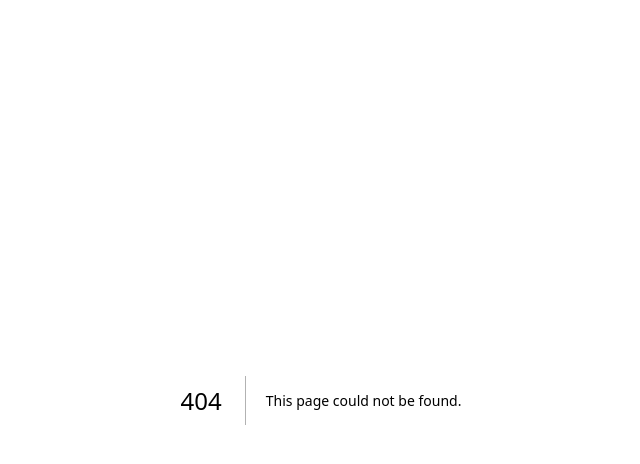
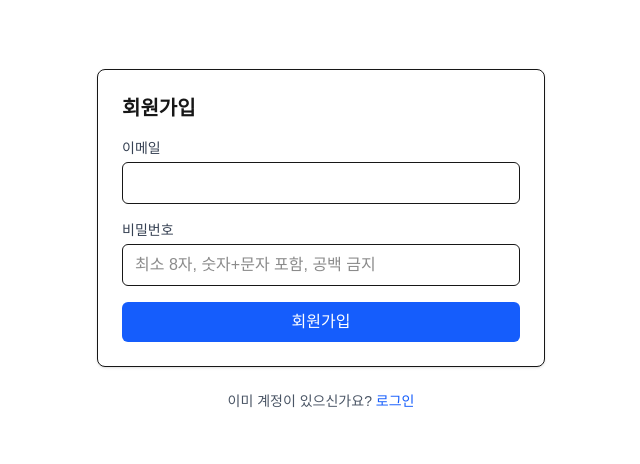
Before and after one commit to taenamoo/echo-ai, a Next.js app: page /auth/signup in a window 1280 px wide. Before the commit this address had no page. Shown: the top 464 px of the page, without its empty margins (319-959 px from the left). Built offline with nearby package versions, Linux system fonts and the light colour scheme.

Commit message:
feat(auth-ui): 회원가입/로그아웃 페이지 추가
- /auth/signup: 이메일+비밀번호 가입, 성공 시 토큰 저장 후 /documents로 이동(또는 로그인 페이지)
- /auth/logout: 토큰 제거 후 로그인으로 리다이렉트 + 토스트 안내

```diff
--- /dev/null
+++ b/src/app/auth/logout/page.tsx
@@ -0,0 +1,23 @@
+'use client';
+
+import { useEffect } from 'react';
+import { useRouter } from 'next/navigation';
+import { useToast } from '@/lib/ui/ToastProvider';
+
+export default function LogoutPage() {
+  const router = useRouter();
+  const { push } = useToast();
+
+  useEffect(() => {
+    try {
+      localStorage.removeItem('accessToken');
+      push('로그아웃되었습니다.', 'info');
+    } catch (e) {
+      // ignore
+    } finally {
+      router.replace('/auth/login');
+    }
+  }, [router, push]);
+
+  return null;
+}
--- /dev/null
+++ b/src/app/auth/signup/page.tsx
@@ -0,0 +1,94 @@
+'use client';
+
+import React, { useEffect, useState } from 'react';
+import { useRouter } from 'next/navigation';
+import axios from '@/lib/axios';
+
+export default function SignupPage() {
+  const router = useRouter();
+  const [email, setEmail] = useState('');
+  const [password, setPassword] = useState('');
+  const [error, setError] = useState<string | null>(null);
+  const [loading, setLoading] = useState(false);
+
+  useEffect(() => {
+    try {
+      const token = localStorage.getItem('accessToken');
+      if (token) router.replace('/documents');
+    } catch (e) {
+      console.warn('Failed to access localStorage:', e);
+    }
+  }, [router]);
+
+  const onSubmit = async (e: React.FormEvent) => {
+    e.preventDefault();
+    setError(null);
+    setLoading(true);
+    try {
+      const res = await axios.post('/api/auth/signup', { email, password });
+      const token = res?.data?.accessToken as string | undefined;
+      if (!token) {
+        // 일부 플로우에서 자동 로그인을 하지 않을 수 있으므로, 토큰이 없으면 로그인 페이지로 이동
+        router.replace('/auth/login');
+        return;
+      }
+      localStorage.setItem('accessToken', token);
+      router.replace('/documents');
+    } catch (err: any) {
+      const msg = err?.response?.data?.message || '회원가입에 실패했습니다.';
+      setError(msg);
+    } finally {
+      setLoading(false);
+    }
+  };
+
+  return (
+    <div className="min-h-[60vh] flex items-center justify-center p-6">
+      <div className="w-full max-w-md space-y-6">
+        <div className="rounded-lg border bg-white p-6 shadow-sm">
+          <h1 className="text-xl font-semibold mb-4">회원가입</h1>
+          <form onSubmit={onSubmit} className="space-y-4">
+            <div>
+              <label htmlFor="email" className="block text-sm font-medium text-gray-700">이메일</label>
+              <input
+                id="email"
+                type="email"
+                className="mt-1 block w-full rounded-md border px-3 py-2 focus:outline-none focus:ring-2 focus:ring-blue-500"
+                value={email}
+                onChange={(e) => setEmail(e.target.value)}
+                required
+                autoComplete="email"
+              />
+            </div>
+            <div>
+              <label htmlFor="password" className="block text-sm font-medium text-gray-700">비밀번호</label>
+              <input
+                id="password"
+                type="password"
+                className="mt-1 block w-full rounded-md border px-3 py-2 focus:outline-none focus:ring-2 focus:ring-blue-500"
+                value={password}
+                onChange={(e) => setPassword(e.target.value)}
+                required
+                autoComplete="new-password"
+                placeholder="최소 8자, 숫자+문자 포함, 공백 금지"
+              />
+            </div>
+            {error && (
+              <div className="rounded-md border border-red-400 bg-red-50 text-red-700 px-3 py-2" role="alert">
+                {error}
+              </div>
+            )}
+            <button
+              type="submit"
+              disabled={loading}
+              className="w-full rounded-md bg-blue-600 text-white py-2 hover:bg-blue-700 disabled:opacity-50"
+            >
+              {loading ? '가입 중...' : '회원가입'}
+            </button>
+          </form>
+        </div>
+        <p className="text-center text-sm text-gray-600">이미 계정이 있으신가요? <a href="/auth/login" className="text-blue-600 hover:underline">로그인</a></p>
+      </div>
+    </div>
+  );
+}
```
